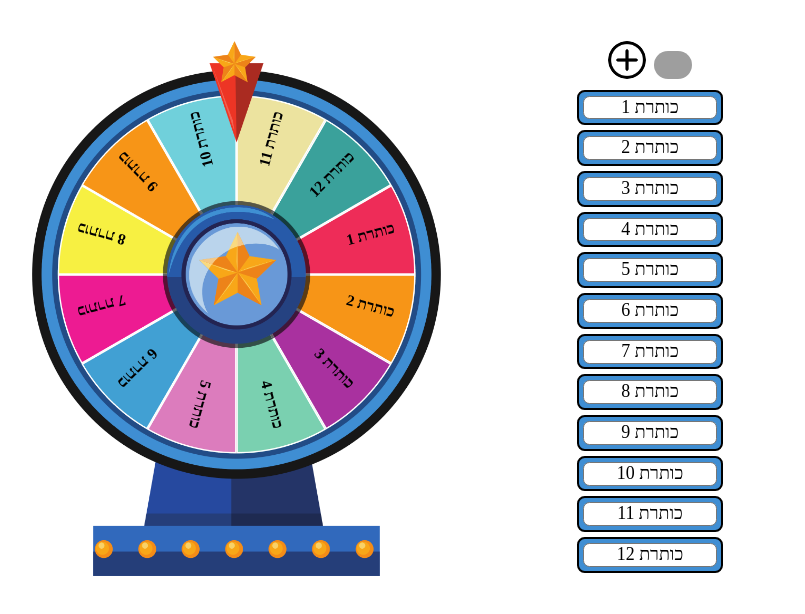
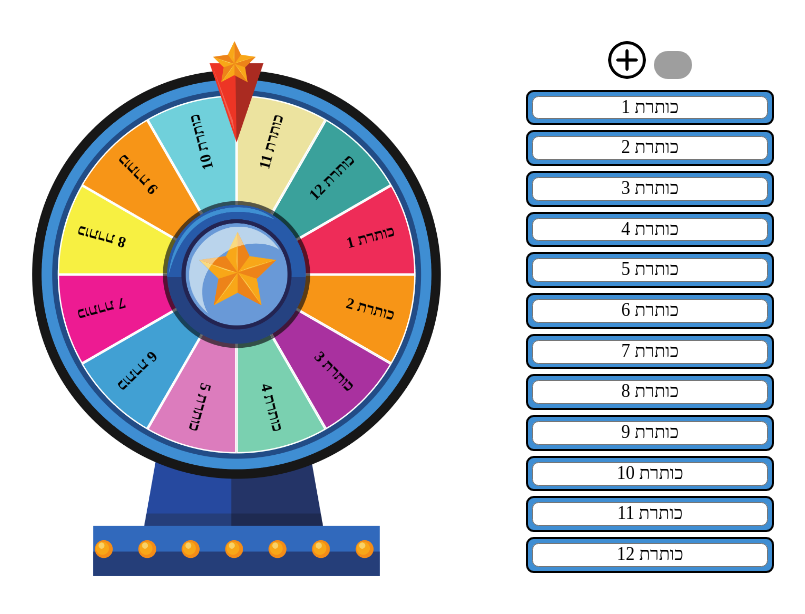
Before and after one commit to eldar158/wheel-of-fortune, a React (Create React App) app: page / in a window 1280 px wide. Shown: the top 614 px of the page, without its empty margins (378-1183 px from the left). Built offline with nearby package versions, Linux system fonts and the light colour scheme; grey boxes are pictures that could not be loaded.

Commit message:
2 line labes working, but break line mid word

```diff
--- a/src/components/LabelList/LabelBlock/LabelBlock.css
+++ b/src/components/LabelList/LabelBlock/LabelBlock.css
@@ -14,7 +14,7 @@
   display: block;
   text-align: center;
 
-  width: 10vw;
+  width: 18vw;
   height: 1.4vw;
   line-height: 1.4vw;
   font-size: 1.4vw;
--- a/src/components/LabelList/LabelBlock/LabelBlock.js
+++ b/src/components/LabelList/LabelBlock/LabelBlock.js
@@ -3,7 +3,7 @@ import './LabelBlock.css';
 
 function LabelBlock(props) {
   const {labelKey, label, setLabel} = {...props}
-  const maxLength = 9
+  const maxLength = 18
 
   function onChangeLabel (e) {
     const newLabel = e.target.value
--- a/src/components/LabelList/LabelList.css
+++ b/src/components/LabelList/LabelList.css
@@ -1,6 +1,6 @@
 .LabelList {
   float: right;
-  margin: 0 14% 0 0;
+  margin: 0 10% 0 0;
 }
 
 .LabelList img{
--- a/src/components/Wheel/WheelLabel/WheelLabel.css
+++ b/src/components/Wheel/WheelLabel/WheelLabel.css
@@ -1,13 +1,26 @@
 .WheelLabel {
   cursor: pointer;
-  white-space: pre-line;
+
+  display: table;
+  overflow: hidden;
+
   position: absolute;
   z-index: 2;
+
+  height: 4.2vw;
+  width: calc((var(--scale) * 0.4));
+  top: calc((var(--scale) * 0.5));
+  left: calc((var(--scale) * 0.5));
+
+  transform-origin: 0 50%;
+}
+
+.WheelLabel p {
+  display: table-cell;
+  vertical-align: middle;
+
+  white-space: pre-line;
+  text-align: right;
   font-weight: bold;
   font-size: 1.2vw;
-  width: calc((var(--scale) * 0.4));
-  text-align: right;
-  top: calc((var(--scale) * 0.5));
-  left: calc((var(--scale) * 0.5));
-  transform-origin: 0 50%;
 }
--- a/src/components/Wheel/WheelLabel/WheelLabel.js
+++ b/src/components/Wheel/WheelLabel/WheelLabel.js
@@ -2,17 +2,23 @@ import './WheelLabel.css';
 
 function WheelLabel(props) {
   const {text, slot, r, onClick} = {...props}
+  const lineLength = 9
+
+  var formattedText = text
+   if(text.length > lineLength) {
+    formattedText = text.substring(0,9) + '\n' + text.substring(9, text.length)
+  }
 
   const style = {transform: `rotate(${r + (slot * 30) - 15}deg)`}
 
   return (
-    <p
+    <div
       className="WheelLabel noselect"
       style = {style}
       onClick={onClick}
     >
-      {text}
-    </p>
+      <p>{formattedText}</p>
+    </div>
   );
 }
 
```
